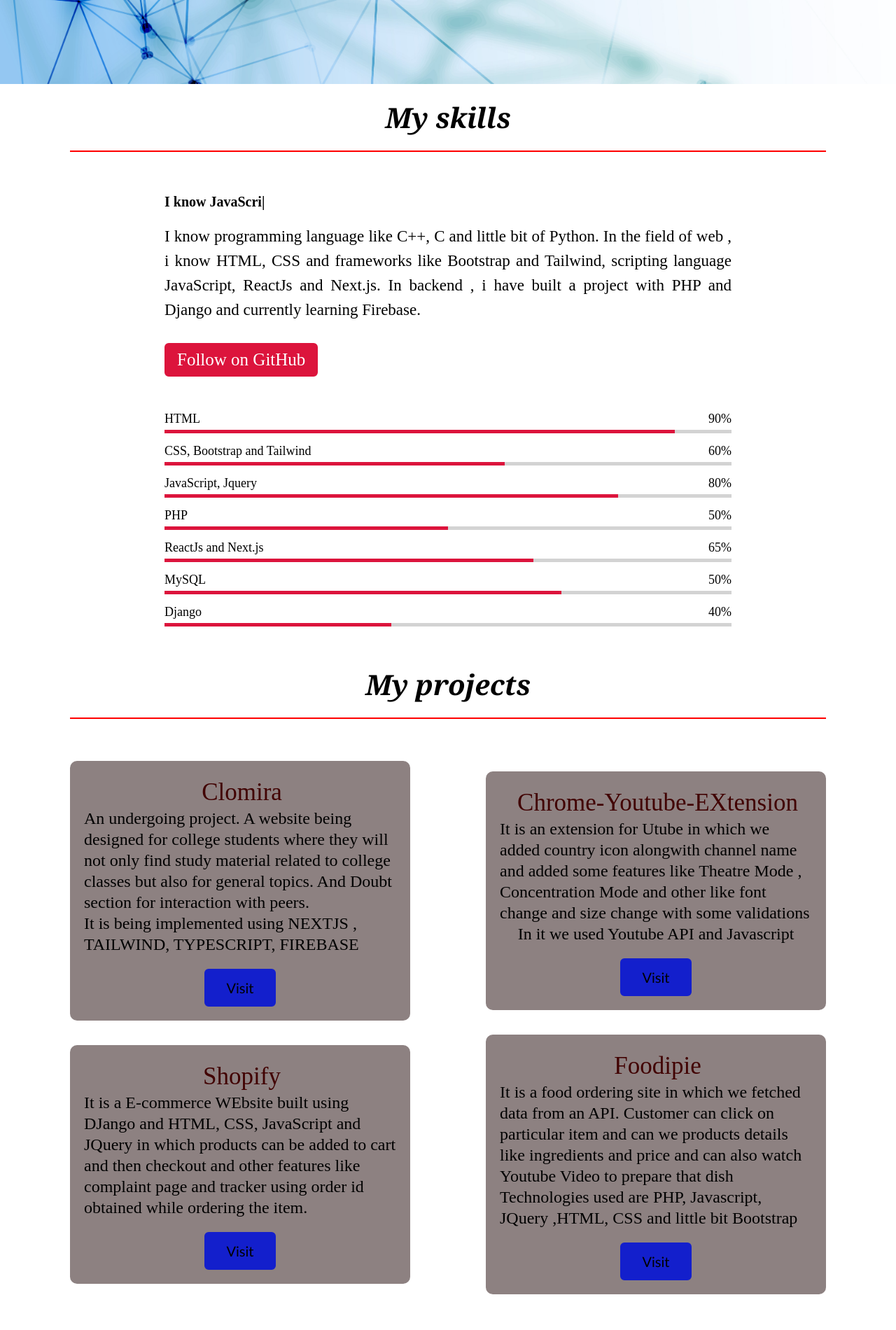
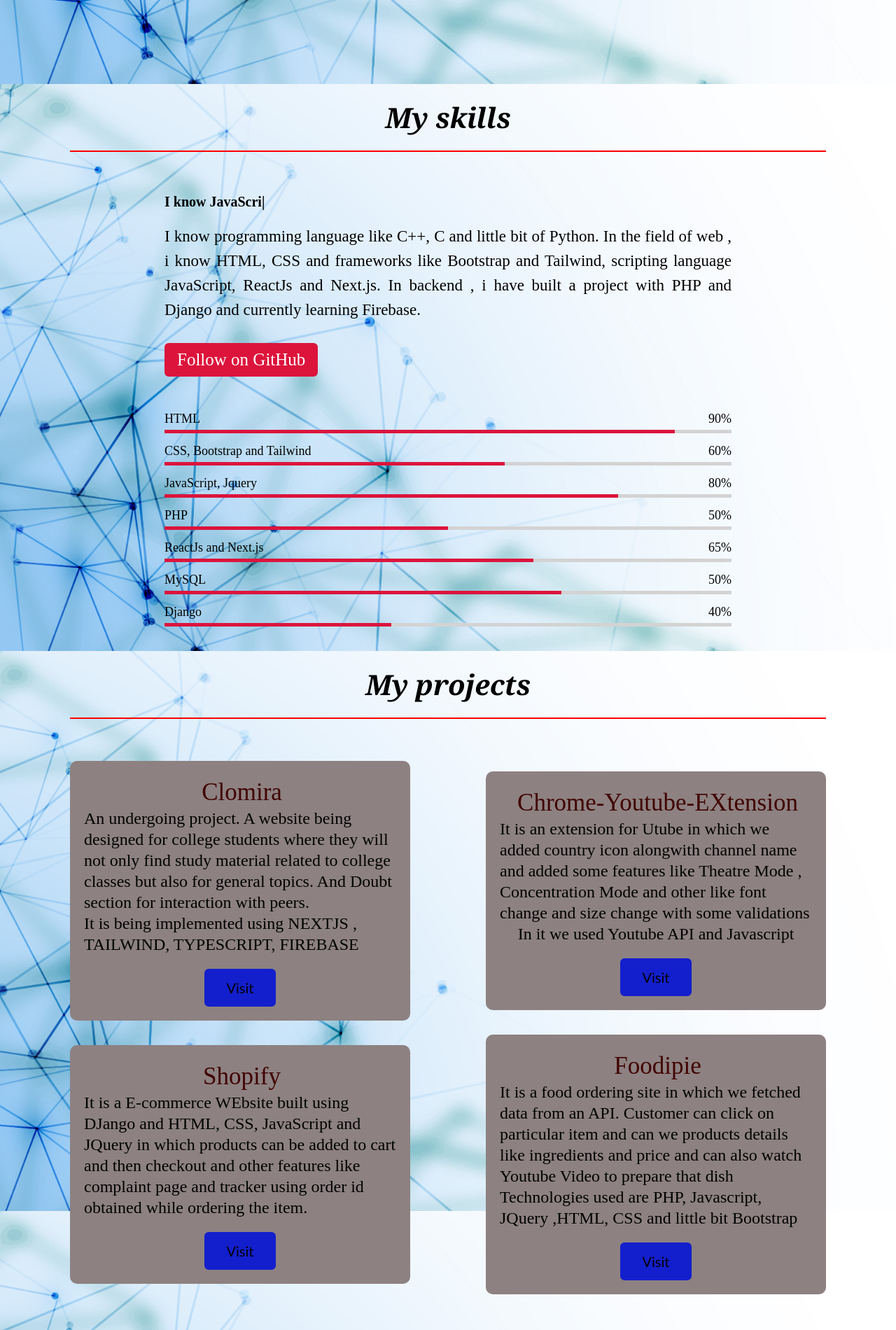
Before and after one commit to Sahib573/Portfolio, a plain HTML site: page index.html in a window 1280 px wide. Shown: the part 1480-3380 px from the top of the page at 70% size. Drawn offline with nearby package versions, Linux system fonts and the light colour scheme; the site is published under a folder, as on GitHub Pages, so addresses that start at the root find nothing.

Commit message:
Update style.css

```diff
--- a/style.css
+++ b/style.css
@@ -192,7 +192,7 @@ section .title {
 }
 
 .skills {
-  background-image: url("/media/17973908.jpg");
+  background-image: url("media/17973908.jpg");
   background-size: cover;
   background-attachment: fixed;
   min-height: 100vh;
@@ -278,7 +278,7 @@ section .title {
 
 .proj {
   /* background-color: rgb(175, 166, 168); */
-  background-image: url("/media/17973908.jpg");
+  background-image: url("media/17973908.jpg");
   background-size: cover;
   background-attachment: fixed;
   min-height: 100vh;
@@ -372,7 +372,7 @@ section .title {
 }
 
 .contact {
-  background-image: url("/media/jeshoots-com-pUAM5hPaCRI-unsplash.jpg");
+  background-image: url("media/jeshoots-com-pUAM5hPaCRI-unsplash.jpg");
   display: grid;
   height: 100vh;
   color: #fff;
```
